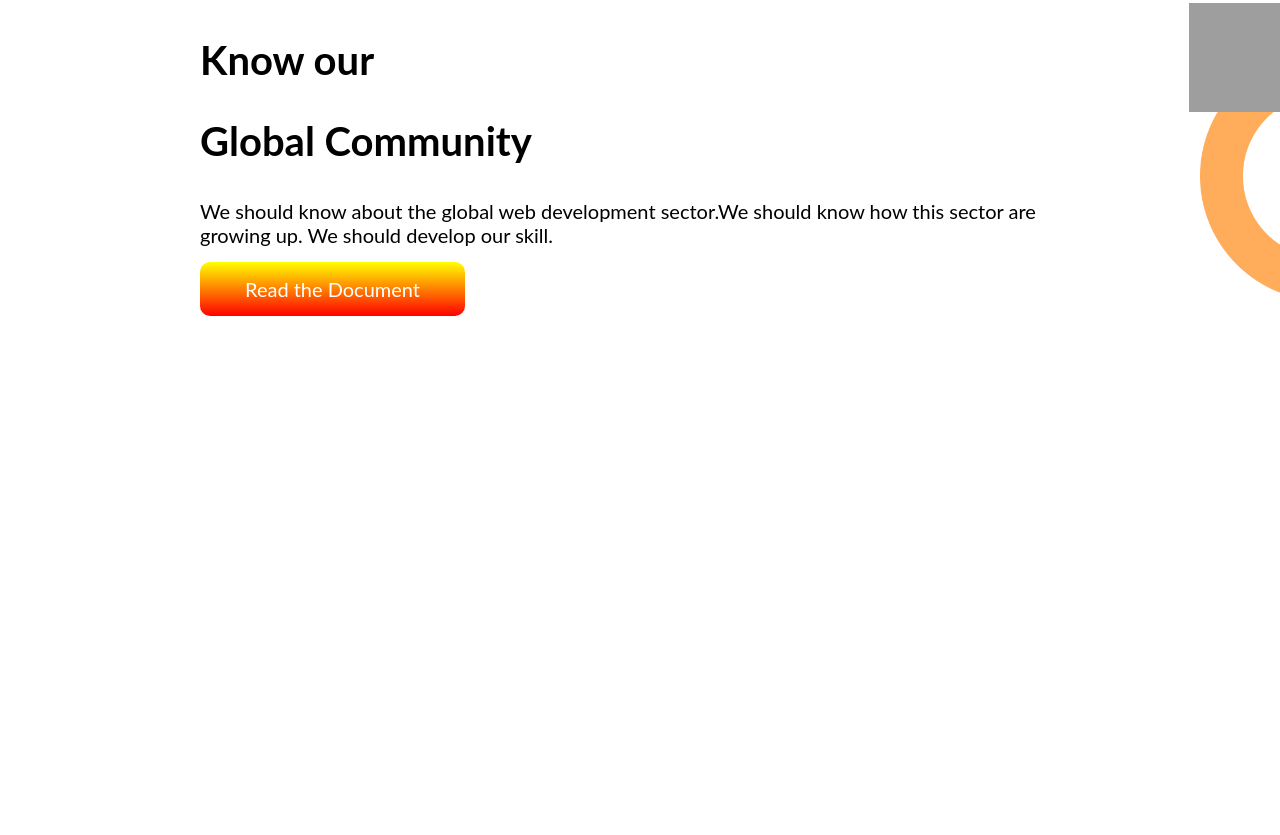
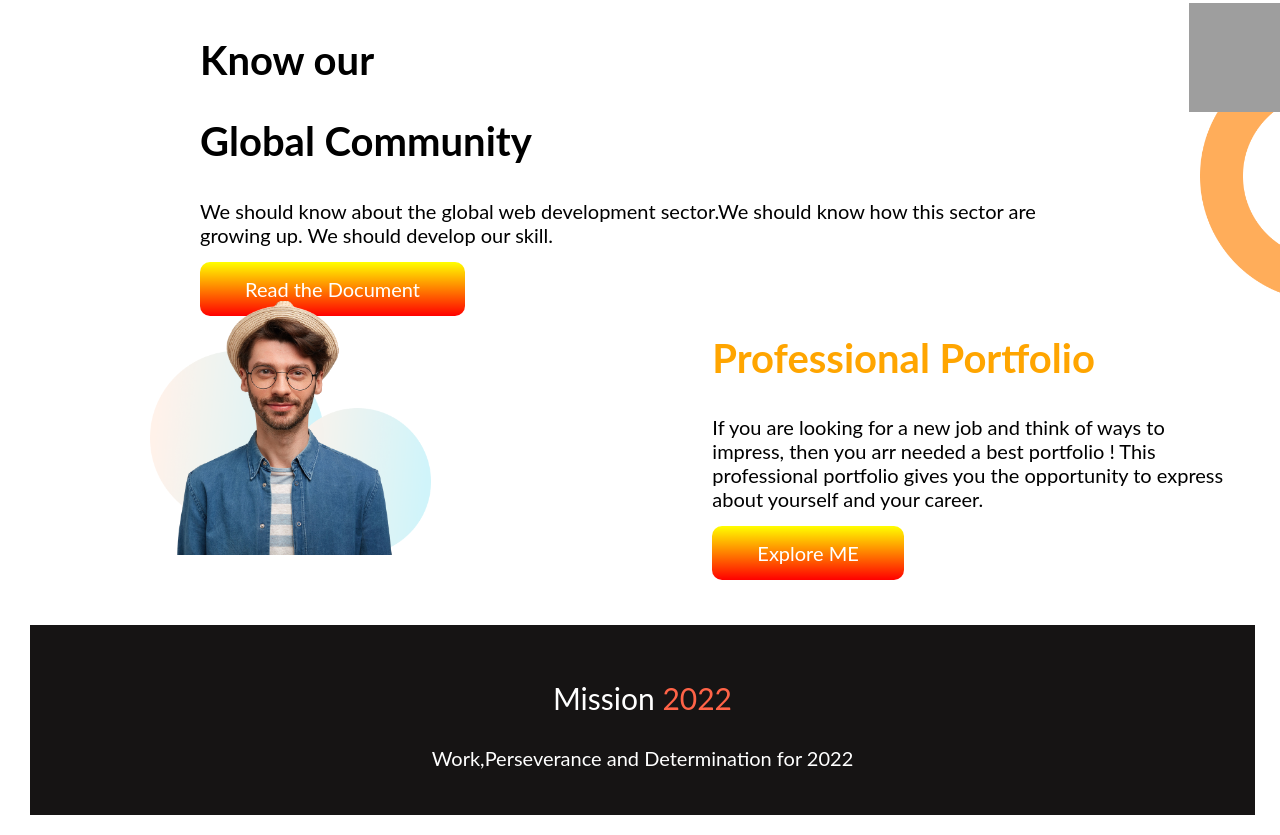
Before and after one commit to arghobhowmik/new-portfolio-website, a plain HTML site: page index.html in a window 1280 px wide. Shown: the part 1677-2512 px from the top of the page. Before the commit the page ends 1993 px from the top, so only its background shows below. Drawn offline with Linux system fonts and the light colour scheme; grey boxes are pictures that could not be loaded.

Commit message:
final commit

```diff
--- a/index.html
+++ b/index.html
@@ -84,6 +84,22 @@
             <img src="images/pictures/project.png" alt="">
         </div>
     </section>
+    <section class="flexiable">
+        <div id="portfolio">
+            <img src="images/person/person-4.png" alt="">
+        </div>
+        <div id="p-port">
+            <h2 class="orange">Professional Portfolio</h2>
+            <p class="paragraph">If you are looking for a new job and think of ways to impress, then you arr needed a
+                best portfolio !
+                This professional portfolio gives you the opportunity to express about yourself and your career.</p>
+            <a class="link-button" href="">Explore ME</a>
+        </div>
+    </section>
+    <footer id="footer">
+        <p id="mission-22" class="footer-work">Mission <span id="tomato-color">2022</span></p>
+        <p class="footer-work">Work,Perseverance and Determination for 2022</p>
+    </footer>
 </body>
 
 </html>
--- a/style.css
+++ b/style.css
@@ -15,7 +15,7 @@ p{
     color: orange;
 }
 #person{
-    width: 75%;
+    width: 80%;
     margin-left: 150px;
 }
 .paragraph{
@@ -39,6 +39,7 @@ p{
 .mission-2022{
     width: 40%;
     padding-left: 60px;
+    margin-left: 50px;
 }
 .mission-2022 img{
     width: 100%;
@@ -106,3 +107,24 @@ background-position-x: 100px;
 #global-community{
     margin-right: 120px;
 }
+#portfolio{
+    margin-left: 150px;
+}
+#p-port{
+    margin-right: 40px;
+}
+#footer{
+    border: 25px solid rgb(22, 20, 20);
+    margin: 60px 25px 20px 30px;
+    background-color: rgb(22, 20, 20);
+}
+.footer-work{
+    text-align: center;
+    color: white;
+}
+#tomato-color{
+    color: tomato;
+}
+#mission-22{
+    font-size: 30px;
+}
```
